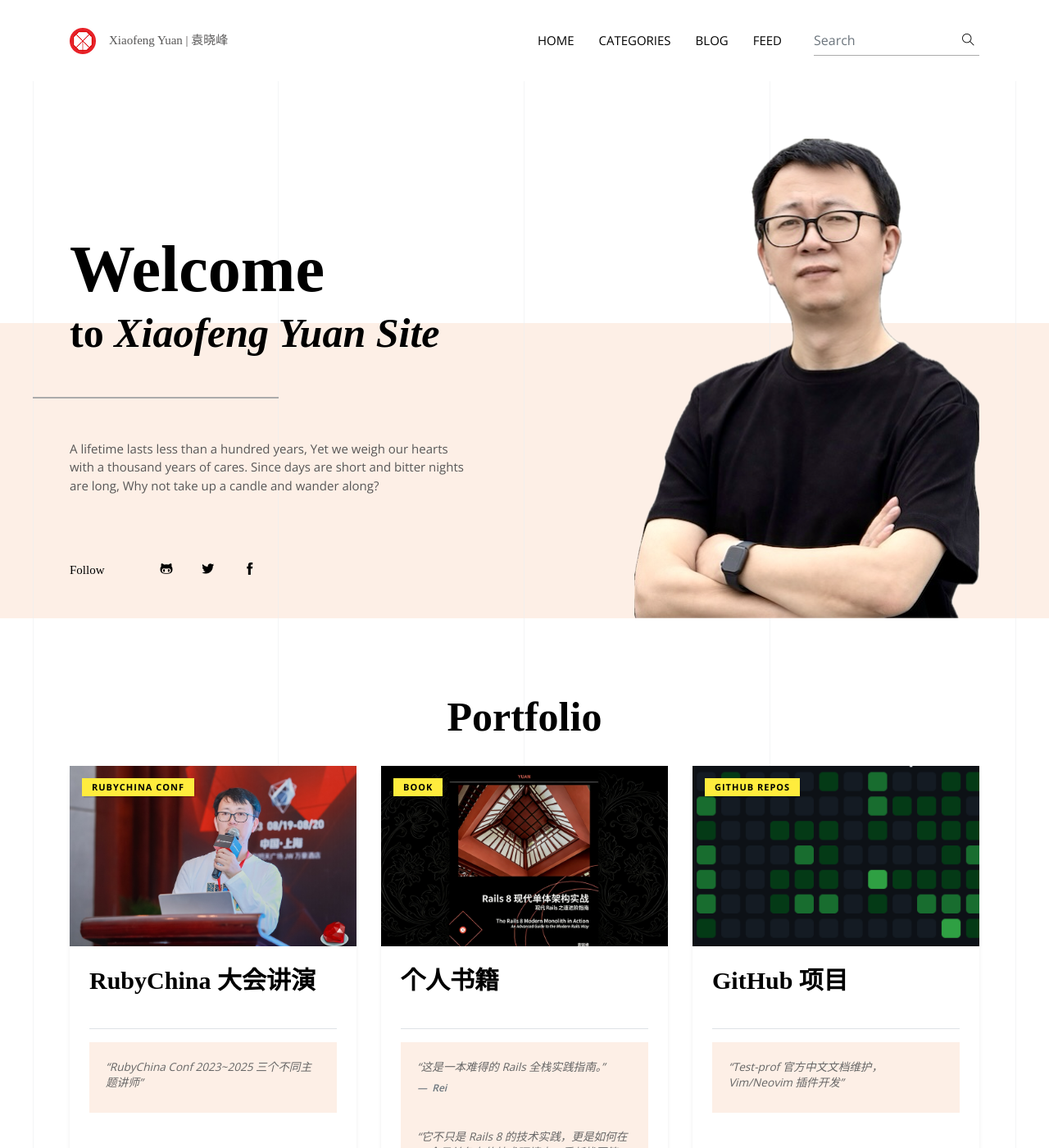
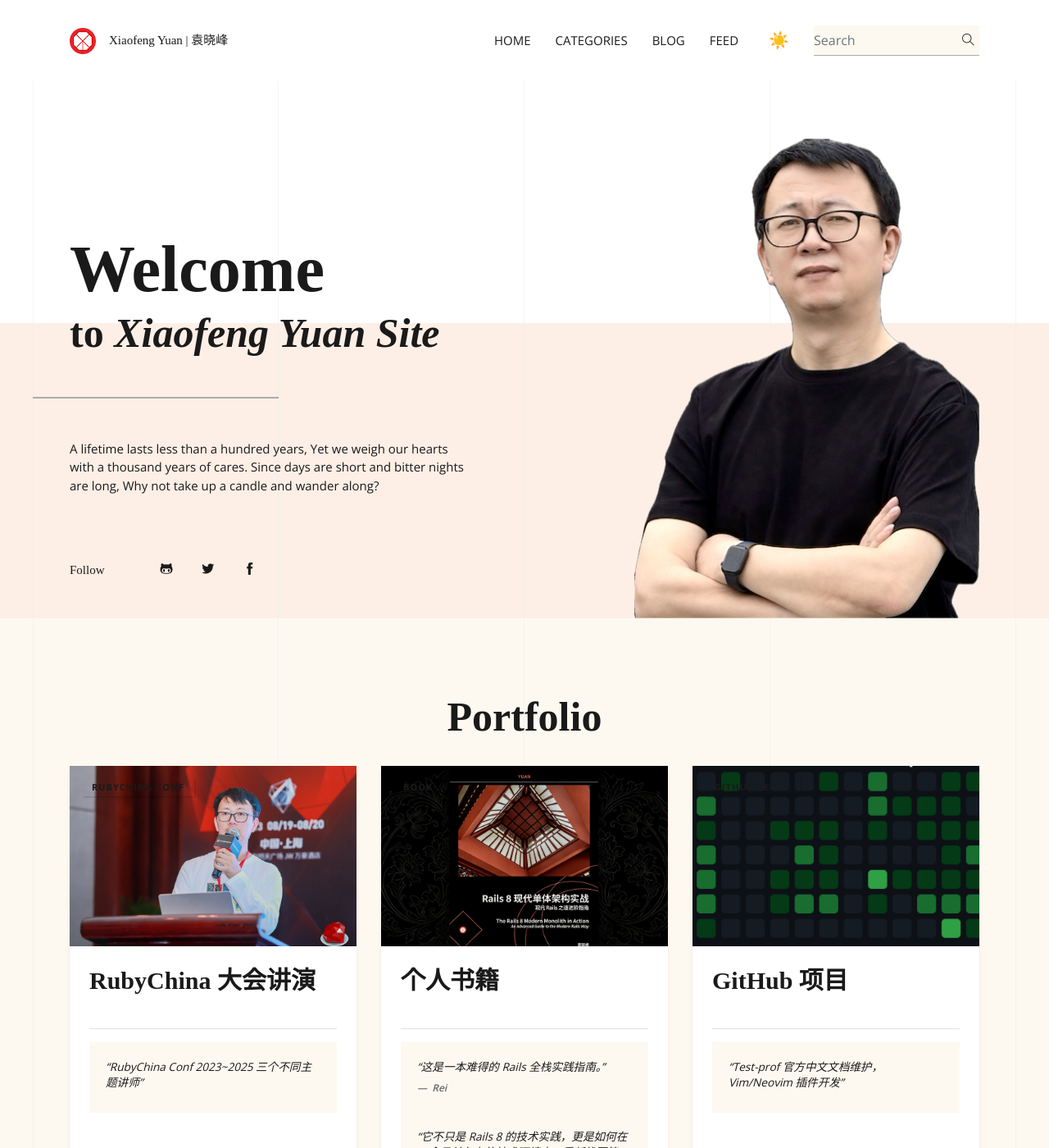
Before and after one commit to xfyuan/xiaofengyuan.com, a Jekyll site: the page built from index.html, in a window 1280 px wide and 1400 px high. Shown: the whole window at 82% size. Built offline with Jekyll 4.4.1, drawn with Linux system fonts in a browser that asks for light colours; some web fonts are replaced; the list of posts is cut into pages by our own code.

Commit message:
DARK MODE!!!

```diff
--- a/_includes/footer.html
+++ b/_includes/footer.html
@@ -40,3 +40,39 @@
   </div>
   <div class="text-center pb-3">{{site.copyright | markdownify}}</div>
 </footer>
+
+<script>
+  const themeToggleBtn = document.getElementById('theme-toggle');
+  const darkIcon = document.getElementById('theme-toggle-dark-icon'); // 月亮 🌙
+  const lightIcon = document.getElementById('theme-toggle-light-icon'); // 太阳 ☀️
+
+  // 1. 初始化检查
+  if (localStorage.getItem('color-theme') === 'dark' || (!('color-theme' in localStorage) && window.matchMedia('(prefers-color-scheme: dark)').matches)) {
+    // 【进入暗色模式】
+    document.documentElement.setAttribute('data-theme', 'dark');
+    darkIcon.style.display = 'inline-block'; // 展示月亮
+    lightIcon.style.display = 'none';         // 隐藏太阳
+  } else {
+    // 【进入浅色模式】
+    document.documentElement.setAttribute('data-theme', 'light');
+    darkIcon.style.display = 'none';          // 隐藏月亮
+    lightIcon.style.display = 'inline-block';  // 展示太阳
+  }
+
+  // 2. 点击切换逻辑
+  themeToggleBtn.addEventListener('click', function() {
+    if (document.documentElement.getAttribute('data-theme') === 'dark') {
+      // 当前是暗色 -> 切换到浅色
+      document.documentElement.setAttribute('data-theme', 'light');
+      localStorage.setItem('color-theme', 'light');
+      darkIcon.style.display = 'none';          // 隐藏月亮
+      lightIcon.style.display = 'inline-block';  // 展示太阳
+    } else {
+      // 当前是浅色 -> 切换到暗色
+      document.documentElement.setAttribute('data-theme', 'dark');
+      localStorage.setItem('color-theme', 'dark');
+      darkIcon.style.display = 'inline-block'; // 展示月亮
+      lightIcon.style.display = 'none';         // 隐藏太阳
+    }
+  });
+</script>
--- a/_includes/header.html
+++ b/_includes/header.html
@@ -39,6 +39,14 @@
         {% endif %}
         {% endfor %}
       </ul>
+
+      <div class="dark-mode-switch ml-3">
+        <button id="theme-toggle" style="background: none; border: none; cursor: pointer; font-size: 20px;">
+          <span id="theme-toggle-dark-icon" style="display: none;">🌙</span>
+          <span id="theme-toggle-light-icon" style="display: none;">☀️</span>
+        </button>
+      </div>
+
       <form class="form-inline position-relative ml-lg-4" action="/search.html" method="get">
         <input class="form-control px-0 w-100" type="search" id="search-box" name="query" placeholder="Search">
         <button class="search-icon" type="submit"><i class="ti-search text-dark"></i></button>
--- a/_layouts/categories.html
+++ b/_layouts/categories.html
@@ -22,7 +22,7 @@
 
       <div class="col-lg-4 col-md-6 mb-4">
         <a href="{{ '/category/' | relative_url }}{{ category_name | slugify }}/" class="category-card-wrapper">
-          <div class="parsa-theme-card">
+          <div class="category-card">
             <div class="card-letter">
               {{ category_name | slice: 0 | upcase }}
             </div>
--- a/assets/css/style.css
+++ b/assets/css/style.css
@@ -14,6 +14,32 @@
   src: url("../plugins/fonts/hanskendrick-regular-webfont.woff") format("woff");
   font-style: normal;
   font-display: swap;
+}
+
+/* 1. 定义基础颜色（浅色模式） */
+:root {
+  --bg-color: #ffffff;
+  --section-bg: #fdf9f0; /* 你喜欢的米黄橙 */
+  --text-color: #1a1a1a;
+  --text-muted: #666666;
+  --card-bg: #ffffff;
+  --border-color: #eceef0;
+  --nav-bg: #ffffff;
+  --hero-top-color: #ffffff;
+  --hero-bottom-color: #fdefe6; /* 你的 Hero 浅橙色 */
+}
+
+/* 2. 定义暗色模式颜色 */
+[data-theme='dark'] {
+  --bg-color: #121212;      /* 深黑背景 */
+  --section-bg: #1e1e1e;   /* 稍浅的深色（替代原先的米黄） */
+  --text-color: #e4e4e6;   /* 浅灰文字 */
+  --text-muted: #a0a0a5;
+  --card-bg: #252526;      /* 卡片深灰色 */
+  --border-color: #333333;
+  --nav-bg: #121212;
+  --hero-top-color: #121212;    /* 暗色模式顶部：深黑 */
+  --hero-bottom-color: #2a2622; /* 暗色模式底部：深灰 */
 }
 
 body {
@@ -134,7 +160,10 @@
 }
 
 body {
-  background-color: #fff;
+  /* background-color: #fff; */
+  background-color: var(--bg-color);
+  color: var(--text-color);
+  transition: background-color 0.3s, color 0.3s; /* 平滑过渡 */
   overflow-x: hidden;
 }
 
@@ -155,7 +184,8 @@
   left: 0;
   right: 0;
   bottom: 0;
-  background-color: #fff;
+  /* background-color: #fff; */
+  background-color: var(--bg-color);
   z-index: 999;
   display: flex;
   align-items: center;
@@ -169,7 +199,8 @@
   width: 142px;
   height: 40px;
   margin: -20px 0 0 -71px;
-  background: white;
+  /* background: white; */
+  background: var(--bg-color);
 }
 
 .preloader .loader .dot {
@@ -483,7 +514,8 @@
   opacity: 0;
   -webkit-transform: translateY(-20px);
           transform: translateY(-20px);
-  background: #fff;
+  /* background: #fff; */
+  background: var(--section-bg);
 }
 
 @media (max-width: 991px) {
@@ -511,6 +543,10 @@
 .navbar .dropdown-item:active {
   color: #fff;
   background-color: #ff6f00;
+}
+
+.navbar .dropdown-item:focus, .navbar .dropdown-item:hover {
+  background-color: var(--section-bg);
 }
 
 .search-icon {
@@ -607,7 +643,8 @@
 }
 
 .pagination .page-item.active .page-link {
-  color: #000000;
+  /* color: #000000; */
+  color: var(--text-color);
   text-decoration: underline;
   background: transparent;
 }
@@ -663,7 +700,8 @@
 /* homepage 2 */
 .hero-section {
   padding: 70px 0 0;
-  background-image: linear-gradient(#fff 45%, #fdefe6 0);
+  /* background-image: linear-gradient(#fff 45%, #fdefe6 0); */
+  background-image: linear-gradient(var(--hero-top-color) 45%, var(--hero-bottom-color) 0);
 }
 
 .dividers {
@@ -678,14 +716,16 @@
 }
 
 .dividers .divider {
-  border-right: 1px solid #edeef0;
+  /* border-right: 1px solid #edeef0; */
+  border-right: 1px solid var(--border-color);
   flex-basis: 50%;
   height: 100vh;
   opacity: .6;
 }
 
 .dividers .divider:first-child {
-  border-left: 1px solid #edeef0;
+  /* border-left: 1px solid #edeef0; */
+  border-left: 1px solid var(--border-color);
 }
 
 .article-full-width {
@@ -802,8 +842,10 @@
 
 blockquote {
   font-style: italic;
-  color: #000000;
-  background: #fdefe6;
+  /* color: #000000; */
+  /* background: #fdefe6; */
+  color: var(--text-color);
+  background: var(--section-bg);
   padding: 20px;
   font-weight: 600;
 }
@@ -840,7 +882,8 @@
 
 .tag-list li a {
   display: block;
-  background: #f4f4f4;
+  /* background: #f4f4f4; */
+  background: var(--section-bg);
   padding: 2px 5px;
   color: #000000;
 }
@@ -850,7 +893,6 @@
 }
 
 /*# sourceMappingURL=maps/style.css.map */
-
 
 .site-name{
     font-family: 'ZCOOL QingKe HuangYou';
@@ -868,19 +910,23 @@
   box-shadow: 0 20px 40px rgba(0,0,0,0.08) !important;
 }
 
-/* 分类标签样式 - 适配 Parsa 风格 */
+/* 分类标签样式 */
 .work-category {
   position: absolute;
   top: 15px;
   left: 15px;
-  background: #ffec3d; /* Parsa 经典黄 */
-  color: #000;
+  /* background: #ffec3d; */
+  /* color: #000; */
   padding: 3px 12px;
   font-size: 11px;
   font-weight: 700;
   text-transform: uppercase;
   letter-spacing: 1px;
   box-shadow: 2px 2px 0 rgba(0,0,0,0.1);
+}
+
+.work-quote footer {
+  color: var(--text-muted);
 }
 
 .italic { font-style: italic; color: #666; }
@@ -896,14 +942,10 @@
 .category-display-title {
   font-size: 3.5rem;
   font-weight: 700;
-  color: #1a1a1a;
+  /* color: #1a1a1a; */
+  color: var(--text-color);
   margin-bottom: 10px;
   letter-spacing: -1.5px;
-}
-.category-description {
-  color: #666;
-  font-size: 1.1rem;
-  letter-spacing: 1px;
 }
 
 /* 去除 A 标签默认样式 */
@@ -912,8 +954,9 @@
 }
 
 /* 核心卡片样式：采用 Parsa 标志性的淡黄橙色 */
-.parsa-theme-card {
-  background: #fdf9f0; /* Parsa Hero/Footer 同款淡色 */
+.category-card {
+  /* background: #fdf9f0; */
+  background: var(--card-bg);
   padding: 40px 30px;
   border-radius: 0; /* 保持 Parsa 经典方正风格，或者给 2px 极微圆角 */
   display: flex;
@@ -924,8 +967,9 @@
 }
 
 /* 悬停状态：颜色加深一点点，并产生位移 */
-.parsa-theme-card:hover {
-  background: #f8f1e5; /* 稍微加深一点的橙黄 */
+.category-card:hover {
+  /* background: #f8f1e5; */
+  background: var(--card-bg);
   transform: translateY(-5px);
   box-shadow: 0 10px 30px rgba(0,0,0,0.05);
 }
@@ -934,7 +978,8 @@
 .card-letter {
   font-size: 40px;
   font-weight: 900;
-  color: #1a1a1a;
+  /* color: #1a1a1a; */
+  color: var(--text-color);
   margin-right: 25px;
   font-family: serif; /* 使用衬线体增加高级感 */
   line-height: 1;
@@ -943,14 +988,16 @@
 
 /* 分类文字：纯黑 */
 .card-info .name {
-  color: #000;
+  /* color: #000; */
+  color: var(--text-muted);
   font-size: 1.25rem;
   font-weight: 700;
   margin-bottom: 5px;
   text-transform: capitalize;
 }
 .card-info .count {
-  color: #555;
+  /* color: #555; */
+  color: var(--text-muted);
   font-size: 0.85rem;
   text-transform: uppercase;
   letter-spacing: 1px;
@@ -962,12 +1009,13 @@
   position: absolute;
   right: 30px;
   font-size: 18px;
-  color: #000;
+  /* color: #000; */
+  color: var(--text-color);
   opacity: 0.2;
   transition: all 0.3s ease;
 }
 
-.parsa-theme-card:hover .card-action {
+.category-card:hover .card-action {
   opacity: 1;
   transform: translateX(5px);
 }
@@ -977,7 +1025,45 @@
   .category-display-title {
     font-size: 2.5rem;
   }
-  .parsa-theme-card {
+  .category-card {
     padding: 30px 20px;
   }
 }
+
+/*------------------------------------------------------------------
+[DARK MODE]
+-------------------------------------------------------------------*/
+.section, footer.bg-secondary {
+  background-color: var(--section-bg) !important;
+}
+
+.card {
+  background-color: var(--card-bg) !important;
+  border-color: var(--border-color) !important;
+}
+
+.text-dark, h1, h2, h3, h4, h5, h6, a {
+  color: var(--text-color) !important;
+}
+
+.navigation {
+  background-color: var(--nav-bg) !important;
+}
+
+.work-quote {
+  background-color: var(--section-bg) !important;
+  p {
+    color: var(--text-color);
+  }
+}
+
+.pagination {
+  .page-link {
+    background-color: var(--section-bg) !important;
+  }
+}
+
+.form-control {
+  background-color: var(--section-bg) !important;
+}
+/* ------------------------------------------------------------------ */
--- a/index.html
+++ b/index.html
@@ -105,7 +105,7 @@
 {% include works.html %}
 
 <!-- blog post -->
-<div class="row">
+<div class="row pt-4">
   <div class="col-12 text-center">
     <h2 class="section-title">Articles</h2>
   </div>
```
